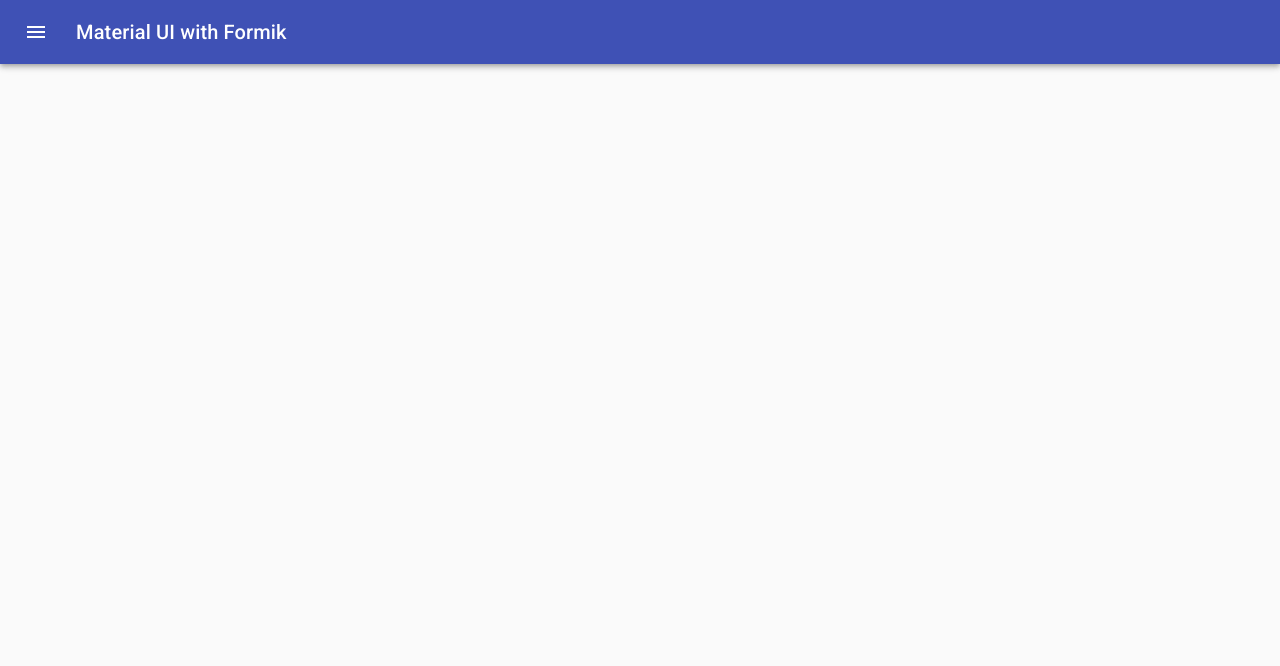
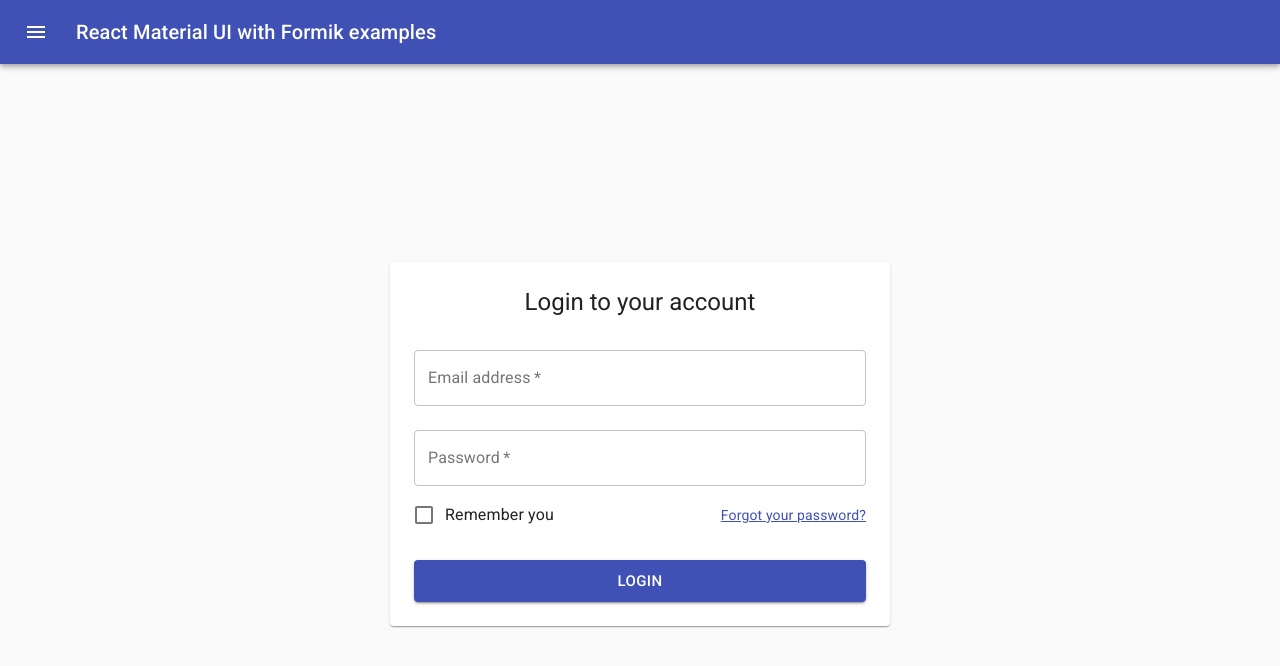
Before and after one commit to mttrchrds/react-mui-formik, a React (Create React App) app: page /login in a window 1280 px wide. Shown: the top 666 px of the page. Built offline with nearby package versions, Linux system fonts and the light colour scheme.

Commit message:
Adds basic login form layout.

```diff
--- a/src/App.js
+++ b/src/App.js
@@ -1,57 +1,62 @@
-import React from "react";
-import { BrowserRouter as Router, Route } from "react-router-dom";
-import { makeStyles } from "@material-ui/core/styles";
+import React from 'react'
+import { BrowserRouter as Router, Route } from 'react-router-dom'
+import { makeStyles } from '@material-ui/core/styles'
 
-import CssBaseline from "@material-ui/core/CssBaseline";
-import AppBar from "@material-ui/core/AppBar";
-import Toolbar from "@material-ui/core/Toolbar";
-import IconButton from "@material-ui/core/IconButton";
-import Typography from "@material-ui/core/Typography";
-import MenuIcon from "@material-ui/icons/Menu";
-import Home from "./components/Home/Home";
-import Registration from "./components/Registration/Registration";
+import CssBaseline from '@material-ui/core/CssBaseline'
+import AppBar from '@material-ui/core/AppBar'
+import Toolbar from '@material-ui/core/Toolbar'
+import IconButton from '@material-ui/core/IconButton'
+import Typography from '@material-ui/core/Typography'
+import MenuIcon from '@material-ui/icons/Menu'
+import Home from './components/Home/Home'
+import Login from './components/authentication/Login/Login'
 
 const useStyles = makeStyles(theme => ({
   root: {
+    display: 'flex',
+    flexDirection: 'column',
+    minHeight: '100vh',
+  },
+  nav: {
+    marginBottom: theme.spacing(3),
+  },
+  content: {
+    display: 'flex',
     flexGrow: 1,
-    marginBottom: theme.spacing(3)
   },
   menuButton: {
-    marginRight: theme.spacing(2)
+    marginRight: theme.spacing(2),
   },
   title: {
-    flexGrow: 1
-  }
-}));
+    flexGrow: 1,
+  },
+}))
 
 const App = props => {
-  const classes = useStyles();
+  const classes = useStyles()
   return (
-    <>
+    <div className={classes.root}>
       <CssBaseline />
-      <div className={classes.root}>
+      <div className={classes.nav}>
         <AppBar position="sticky">
           <Toolbar>
-            <IconButton
-              edge="start"
-              className={classes.menuButton}
-              color="inherit"
-              aria-label="menu"
-            >
+            <IconButton edge="start" className={classes.menuButton} color="inherit" aria-label="menu">
               <MenuIcon />
             </IconButton>
             <Typography variant="h6" className={classes.title}>
-              Material UI with Formik
+              React Material UI with Formik examples
             </Typography>
           </Toolbar>
         </AppBar>
       </div>
-      <Router>
-        <Route exact path="/" component={Home} />
-        <Route path="/registration" component={Registration} />
-      </Router>
-    </>
-  );
-};
+      <div className={classes.content}>
+        <Router>
+          <Route exact path="/" component={Home} />
+          <Route path="/login" component={Login} />
+        </Router>
+      </div>
+    </div>
+  )
+}
 
-export default App;
+export default App
--- a/src/components/Home/Home.js
+++ b/src/components/Home/Home.js
@@ -7,6 +7,7 @@ import Paper from '@material-ui/core/Paper'
 import List from '@material-ui/core/List'
 import ListItem from '@material-ui/core/ListItem'
 import ListItemText from '@material-ui/core/ListItemText'
+import Divider from '@material-ui/core/Divider'
 
 import './Home.css'
 
@@ -15,9 +16,12 @@ const styles = theme => ({
     flexGrow: 1,
   },
   paper: {
-    padding: theme.spacing(2),
     margin: 'auto',
     maxWidth: 500,
+  },
+  list: {
+    paddingTop: 0,
+    paddingBottom: 0,
   },
 })
 
@@ -31,14 +35,20 @@ ListItemLink.propTypes = {
   primary: PropTypes.node.isRequired,
   secondary: PropTypes.node,
   to: PropTypes.string.isRequired,
-};
+}
 
 const Home = ({ classes }) => {
   return (
     <div className={classes.root}>
       <Paper className={classes.paper}>
-        <List component="nav">
-          <ListItemLink to="/registration" primary="Registration form" secondary="A description about registration form" />
+        <List component="nav" className={classes.list}>
+          <ListItemLink
+            to="/login"
+            primary="Authentication flow"
+            secondary="Starting with a login form, a prototype UI for a website's authentication flow. Includes, login, registration and forgot password forms."
+          />
+          <Divider light />
+          <ListItemLink to="/somewhere" primary="Second example" secondary="Some description text here of the second form example." />
         </List>
       </Paper>
     </div>
--- /dev/null
+++ b/src/components/authentication/Login/Login.css
@@ -0,0 +1,13 @@
+.login-page {
+  display: flex;
+  flex-grow: 1;
+  align-items: center;
+  justify-content: center;
+}
+.login-panel {
+  width: 500px;
+}
+.link-forgot-password a { text-decoration: underline; }
+.link-forgot-password a:hover { text-decoration: none; }
+.link-forgot-password a:active { text-decoration: underline; }
+.link-forgot-password a:visited {}
--- /dev/null
+++ b/src/components/authentication/Login/Login.js
@@ -0,0 +1,105 @@
+import React, { useState } from 'react'
+import PropTypes from 'prop-types'
+import { Link } from 'react-router-dom'
+
+import { withStyles } from '@material-ui/core/styles'
+import Paper from '@material-ui/core/Paper'
+import Typography from '@material-ui/core/Typography'
+import TextField from '@material-ui/core/TextField'
+import FormGroup from '@material-ui/core/FormGroup'
+import FormControlLabel from '@material-ui/core/FormControlLabel'
+import Checkbox from '@material-ui/core/Checkbox'
+import Button from '@material-ui/core/Button'
+
+import './Login.css'
+
+const styles = theme => ({
+  paper: {
+    padding: theme.spacing(3),
+  },
+  formTitle: {
+    paddingBottom: theme.spacing(2),
+  },
+  rememberRow: {
+    justifyContent: 'space-between',
+    alignItems: 'center',
+    paddingBottom: theme.spacing(3),
+  },
+  linkForgotPassword: {
+    color: theme.palette.primary.main,
+  },
+})
+
+const Login = ({ classes }) => {
+  const [fieldEmail, setEmail] = useState('')
+  const [fieldPassword, setPassword] = useState('')
+  const [fieldSaveLogin, setSaveLogin] = useState(false)
+
+  const handleChangeEmail = event => {
+    setEmail(event.target.value)
+  }
+
+  const handleChangePassword = event => {
+    setPassword(event.target.value)
+  }
+
+  const handleChangeSaveLogin = event => {
+    setSaveLogin(event.target.checked)
+  }
+
+  return (
+    <div className="login-page">
+      <div className="login-panel">
+        <Paper className={classes.paper}>
+          <Typography align="center" variant="h5" className={classes.formTitle}>
+            Login to your account
+          </Typography>
+          <form noValidate autoComplete="off">
+            <TextField
+              id="email"
+              label="Email address"
+              className={classes.textField}
+              value={fieldEmail}
+              onChange={handleChangeEmail}
+              margin="normal"
+              fullWidth
+              required
+              variant="outlined"
+            />
+            <TextField
+              id="password"
+              label="Password"
+              className={classes.textField}
+              value={fieldPassword}
+              onChange={handleChangePassword}
+              margin="normal"
+              fullWidth
+              required
+              variant="outlined"
+            />
+            <FormGroup row className={classes.rememberRow}>
+              <FormControlLabel
+                control={<Checkbox color="primary" checked={fieldSaveLogin} onChange={handleChangeSaveLogin} />}
+                label="Remember you"
+              />
+              <span className="link-forgot-password">
+                <Link to="/forgot-password" className={classes.linkForgotPassword}>
+                  Forgot your password?
+                </Link>
+              </span>
+            </FormGroup>
+            <Button variant="contained" color="primary" fullWidth size="large">
+              Login
+            </Button>
+          </form>
+        </Paper>
+      </div>
+    </div>
+  )
+}
+
+Login.propTypes = {
+  classes: PropTypes.object.isRequired,
+}
+
+export default withStyles(styles)(Login)
```
Also changed, not shown: src/components/authentication/Registration/Registration.js (renamed from src/components/Registration/Registration.js).
